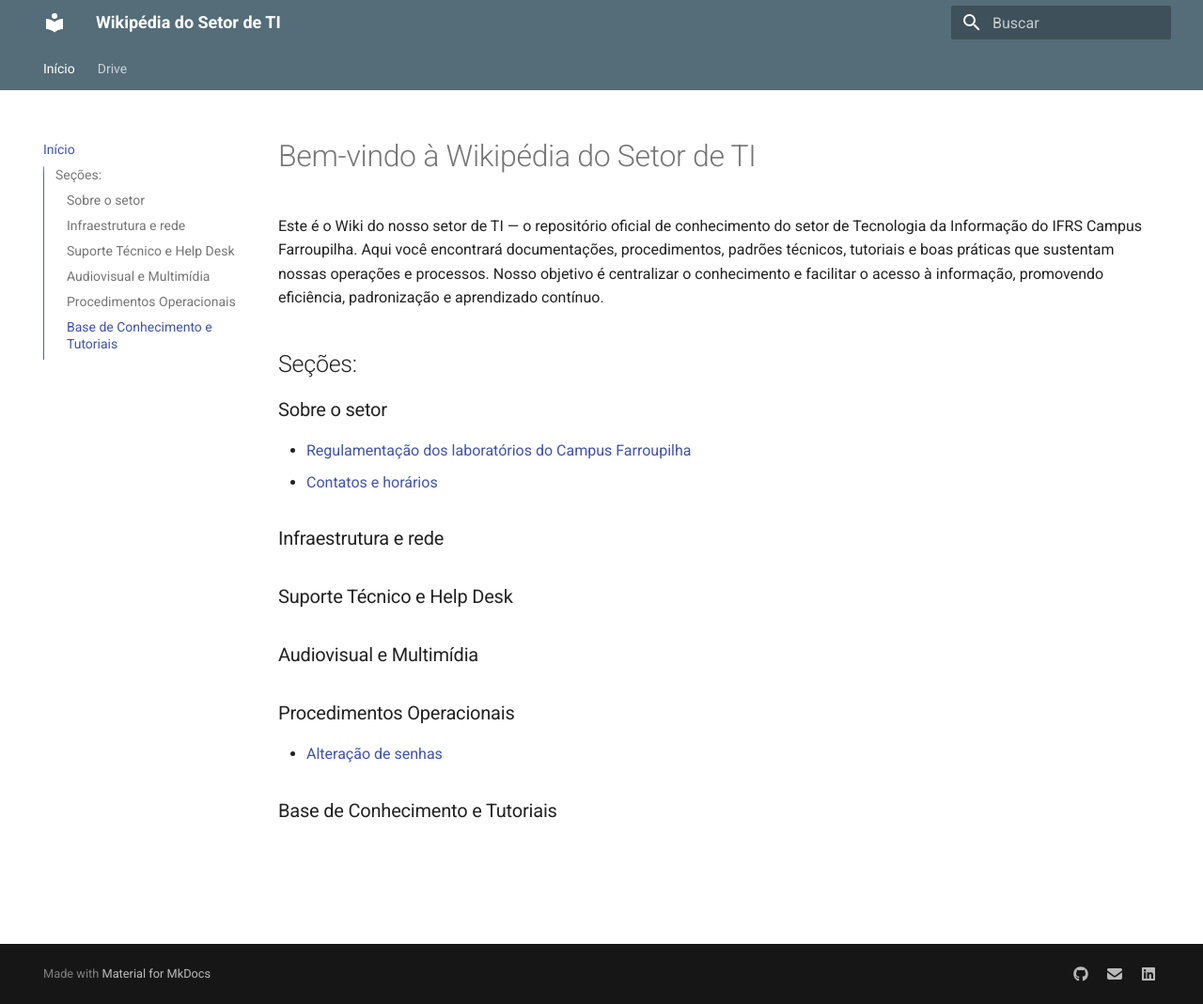
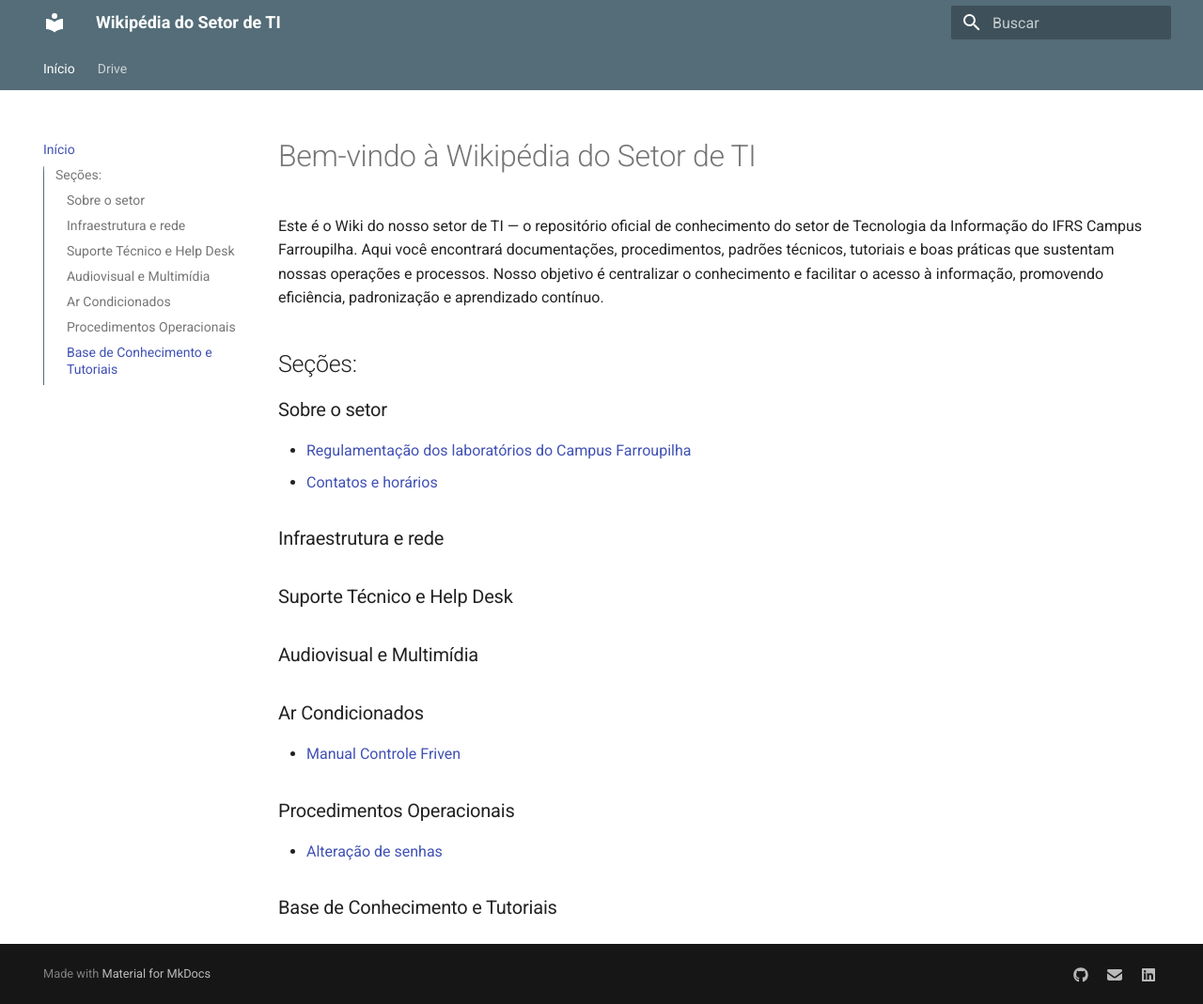
Before and after one commit to wikiti-farroupilha/wikipedia, an MkDocs documentation site: the page built from docs/index.md, in a window 1280 px wide and 1069 px high. Shown: the whole window at 94% size. Built offline with MkDocs 1.6.1 and Material for MkDocs 9.7.7, drawn with Linux system fonts in a browser that asks for light colours.

Commit message:
Update index.md
Link Controle Friven

```diff
--- a/docs/index.md
+++ b/docs/index.md
@@ -10,6 +10,8 @@ Este é o Wiki do nosso setor de TI — o repositório oficial de conhecimento d
 ### Infraestrutura e rede
 ### Suporte Técnico e Help Desk
 ### Audiovisual e Multimídia
+### Ar Condicionados
+- [Manual Controle Friven](https://docs.google.com/document/d/1ARORzguB0QlPPXp50TrXIwGeYKgkANf4jng6PPLu-MY/edit?usp=drive_link)
 ### Procedimentos Operacionais
 - [Alteração de senhas](alterarSenha.md)
 
```
